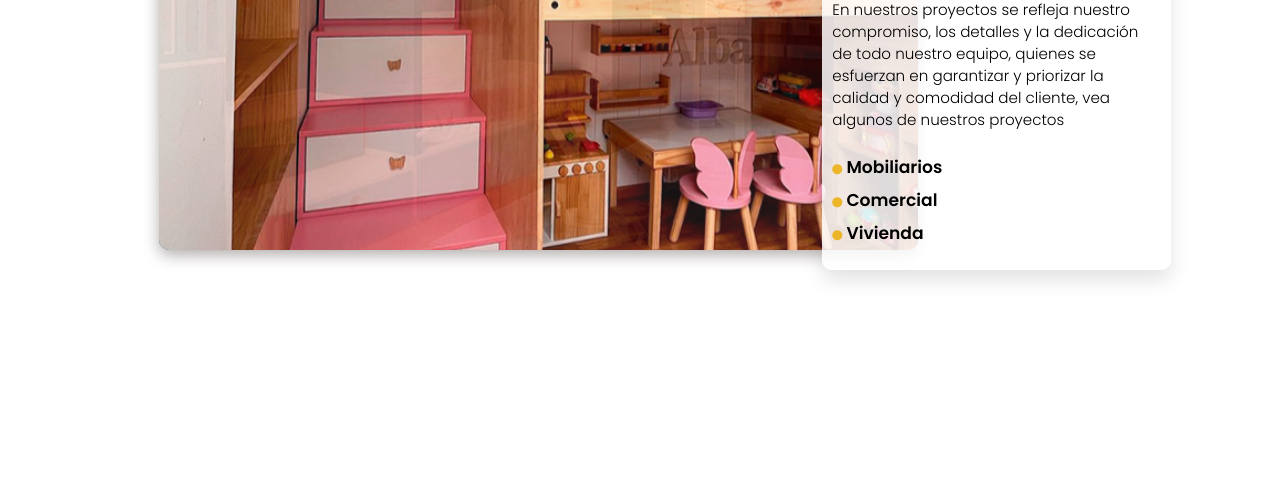
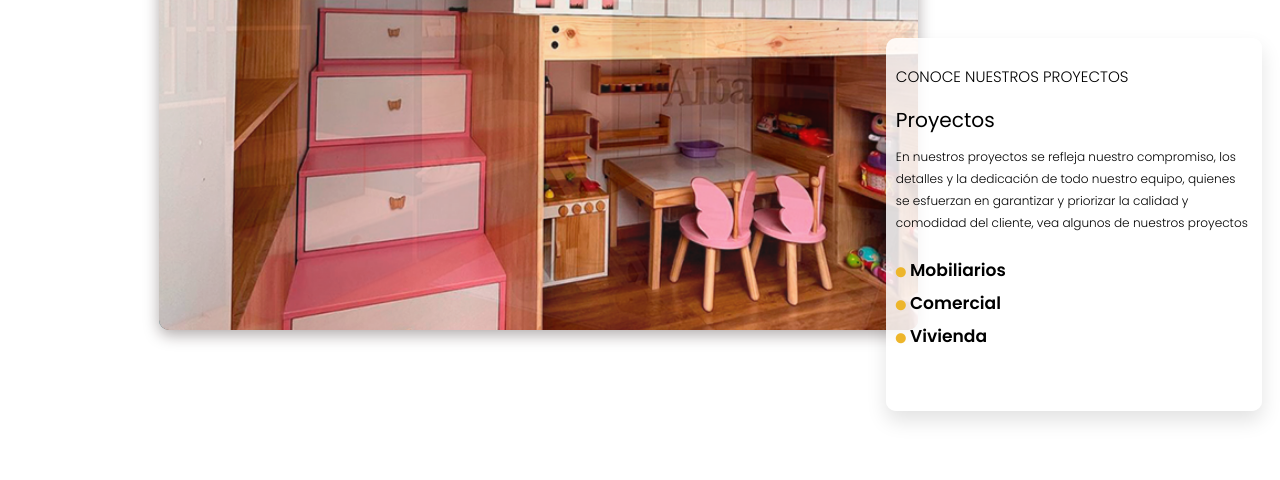
Before and after one commit to MueblesCreativos/Muebles-Creativo-Proyectos, a plain HTML site: page slides.html in a window 1280 px wide. Shown: the part 320-800 px from the top of the page. Drawn offline with Linux system fonts and the light colour scheme.

Commit message:
septimo_commit

```diff
--- a/index.css
+++ b/index.css
@@ -298,7 +298,7 @@ section#hero{
 
 .slides{
     width: 100% !important;
-    height: 750px !important;
+    height: 80vh !important;
 }
 
 /* ************************** */
@@ -520,7 +520,6 @@ section#hero{
     }
 
     section#hero{
-        margin: 1rem;
         align-items: left;
         justify-content: left;
         text-align: left;
--- a/slides.css
+++ b/slides.css
@@ -11,7 +11,7 @@ html{
 }
 
 .slides{
-    height: 70vh;
+    height: 80vh;
     width: 60%;
     margin: 1rem 15rem;
     overflow: hidden;
@@ -73,8 +73,8 @@ html{
     line-height: 1.7rem;
     z-index: 1;
     position: relative;
-    margin-top: -40rem;
-    margin-right: 10rem;
+    margin-top: -30rem;
+    margin-right: 1rem;
 
 }
 
@@ -89,7 +89,7 @@ html{
 
     background-color: rgba(255, 255, 255, 0.851);
     z-index: 2;
-    height: 37rem;
+    height: 33rem;
     border-radius: 1rem;
     padding: 2rem 1rem;
     box-shadow: 0 10px 20px rgba(0, 0, 0, 0.114);
@@ -101,12 +101,12 @@ html{
 }
 
 .card-feature h2{
-    font-weight: 600;
-    font-size: 4rem;
+    font-weight: 400;
+    font-size: 2rem;
 }
 
 .card-feature span{
-    font-size: 1.5rem;
+    font-size: 1.2rem;
     font-weight: 100;
     line-height: 2.2rem;
 }
```
